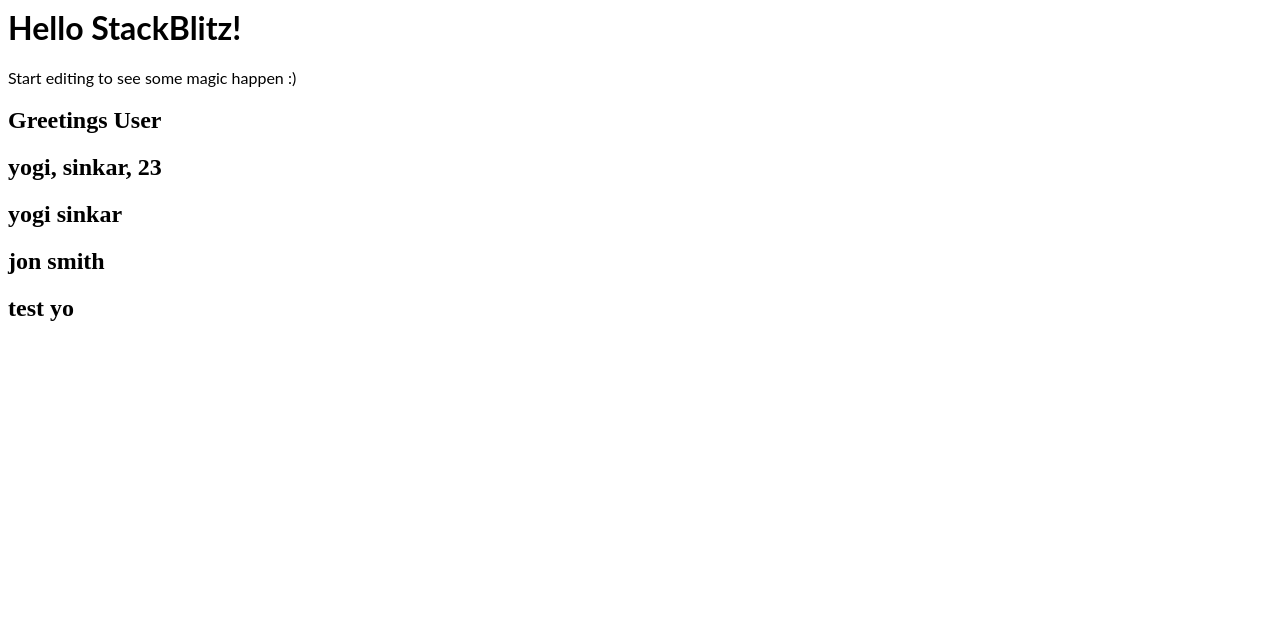
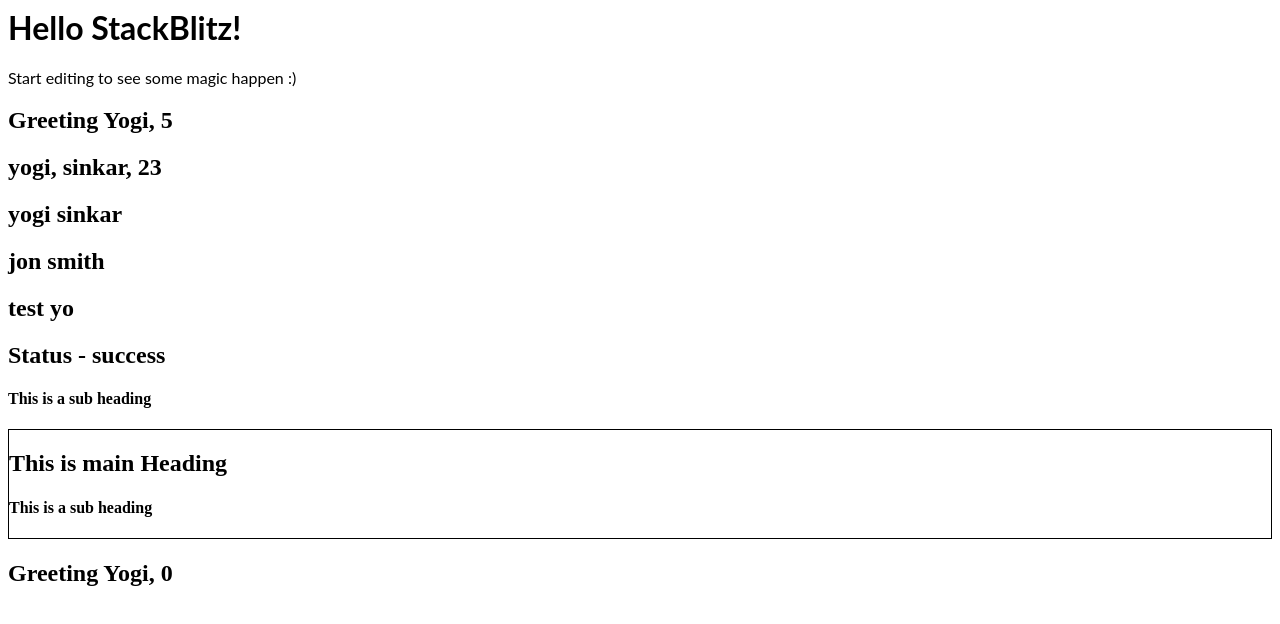
Before and after one commit to yogitasinkar/explore-typescript, a React (Create React App) app: page / in a window 1280 px wide. Shown: the top 624 px of the page. Built offline with nearby package versions, Linux system fonts and the light colour scheme.

Commit message:
Advaced props

```diff
--- a/App.tsx
+++ b/App.tsx
@@ -3,6 +3,9 @@ import './style.css';
 import Greet from './components/Greet';
 import Person from './components/Person';
 import PersonList from './components/PersonList';
+import Status from './components/Status';
+import SubHeader from './components/SubHeader';
+import Header from './components/Header';
 
 export default function App() {
   const personName = {
@@ -20,9 +23,18 @@ export default function App() {
     <div>
       <h1>Hello StackBlitz!</h1>
       <p>Start editing to see some magic happen :)</p>
-      <Greet name="Yogi" age={5} isLoggedIn={false} />
+      <Greet name="Yogi" age={5} isLoggedIn={true} />
       <Person name={personName} />
       <PersonList names={names} />
+      <Status status="success" />
+      <SubHeader>This is a sub heading</SubHeader>
+      <Header>
+        <div style={{ border: '1px solid black' }}>
+          <h2>This is main Heading</h2>
+          <SubHeader>This is a sub heading</SubHeader>
+        </div>
+      </Header>
+      <Greet name="Yogi" isLoggedIn={true} />
     </div>
   );
 }
--- a/components/Greet.tsx
+++ b/components/Greet.tsx
@@ -2,20 +2,23 @@ import React from 'react';
 
 type GreetProps = {
   name: string;
-  age: number;
+  age?: number; //optional props
   isLoggedIn: boolean;
 };
 
-const Greet = (props: GreetProps) => (
+const Greet = (props: GreetProps) => {
+  const { age = 0 } = props; // default value to optional if needed
+  return (
     <div>
       {props.isLoggedIn ? (
         <h2>
-        Greeting {props.name}, {props.age}
+          Greeting {props.name}, {age}
         </h2>
       ) : (
         <h2>Greetings User </h2>
       )}
     </div>
   );
+};
 
 export default Greet;
--- /dev/null
+++ b/components/Header.tsx
@@ -0,0 +1,13 @@
+import React from 'react';
+
+type HeaderProps = {
+  children: React.ReactNode;
+};
+
+const Header = (props: HeaderProps) => (
+  <div>
+    <h4>{props.children}</h4>
+  </div>
+);
+
+export default Header;
--- /dev/null
+++ b/components/Status.tsx
@@ -0,0 +1,13 @@
+import React from 'react';
+
+type StatusProps = {
+  status: 'loading' | 'success' | 'failure';
+};
+
+const Status = (props: StatusProps) => (
+  <div>
+    <h2>Status - {props.status} </h2>
+  </div>
+);
+
+export default Status;
--- /dev/null
+++ b/components/SubHeader.tsx
@@ -0,0 +1,13 @@
+import React from 'react';
+
+type SubHeaderProps = {
+  children: string;
+};
+
+const SubHeader = (props: SubHeaderProps) => (
+  <div>
+    <h4>{props.children}</h4>
+  </div>
+);
+
+export default SubHeader;
```
Lines whose indentation alone changed are shown as unchanged.
